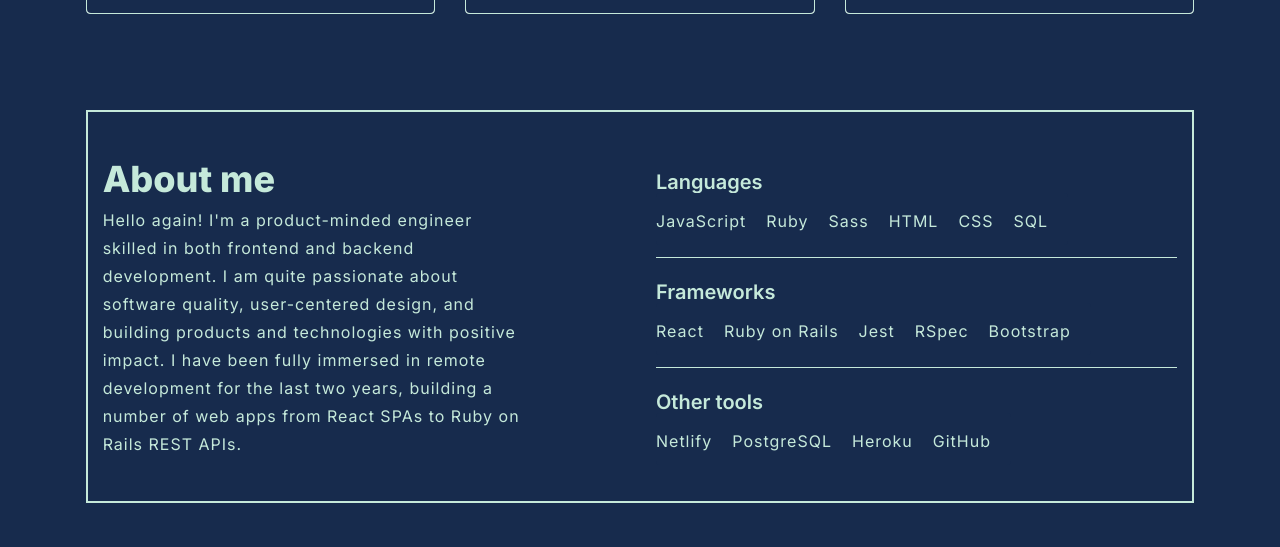
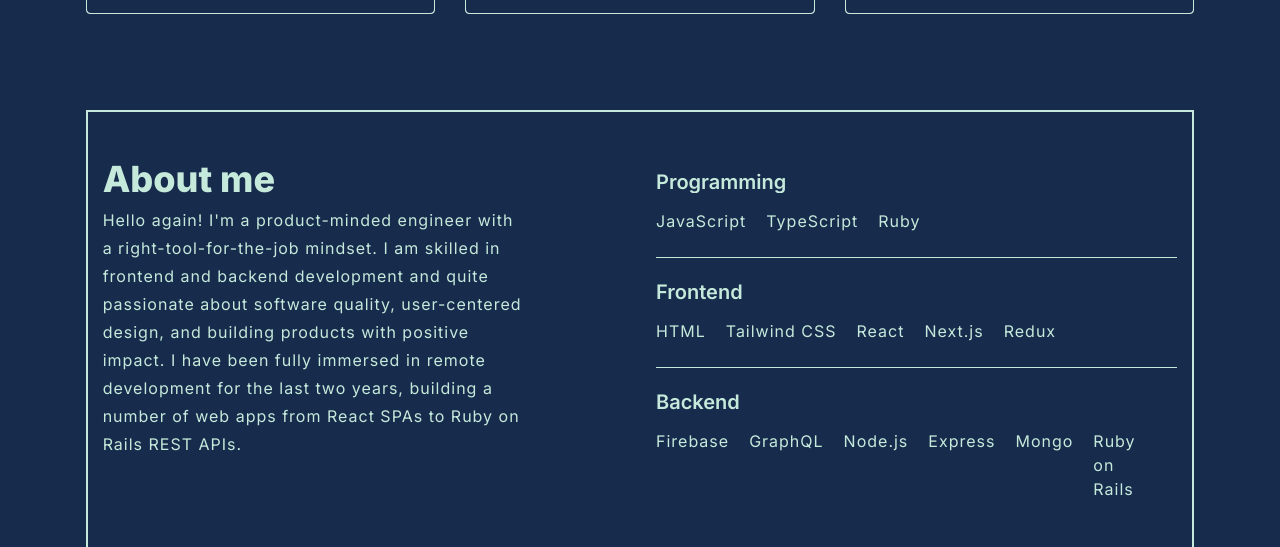
Before and after one commit to cliftondavies/cliftondavies.github.io, a plain HTML site: page index.html in a window 1280 px wide. Shown: the part 1351-1898 px from the top of the page. Drawn offline with nearby package versions, Linux system fonts and the light colour scheme.

Commit message:
Create index.html

```diff
--- a/index.html
+++ b/index.html
@@ -10,7 +10,7 @@
     <link rel="stylesheet" href="assets/css/styles.css">
     <link href="https://fonts.googleapis.com/css2?family=Inter:wght@400;500;600;700;800&family=Poppins:wght@600&display=swap" rel="stylesheet">
 
-    <title>Clifton Davies - Software Engineer</title>
+    <title>Clifton Davies - Full Stack Engineer</title>
 
     <link rel="shortcut icon" type="image/x-icon" href="favicon.ico">
   </head>
@@ -167,7 +167,7 @@
         <section class="intro mx-auto text-center animate__animated animate__zoomIn animate__slow">
           <img src="assets/images/professional_photo.jpg" class="rounded-circle mb-4 mb-lg-5" alt="professional photo" width="300" height="300">
 
-          <h2 class="mb-4 mb-lg-5">Hello there! My name is Clifton Davies.<br />I am a Software Engineer<br />based in London 🇬🇧.</h2>
+          <h2 class="mb-4 mb-lg-5">Hello there! My name is Clifton Davies.<br />I am a Full Stack Engineer<br />based in London 🇬🇧.</h2>
 
           <ul class="d-flex justify-content-center mb-4 mb-lg-5 pl-0">
             <li class="px-2"><a href="https://github.com/cliftondavies" rel="noopener" target="_blank"><i class="fab fa-github fa-2x rounded-circle"></i></a></li>
@@ -263,35 +263,34 @@
           <section class="narrative col mb-xs-5 mb-md-0">
             <h4>About me</h4>
 
-            <p>Hello again! I'm a product-minded engineer skilled in both frontend and backend development. I am quite passionate about software quality, user-centered design, and building products and technologies with positive impact. I have been fully immersed in remote development for the last two years, building a number of web apps from React SPAs to Ruby on Rails REST APIs.</p>
+            <p>Hello again! I'm a product-minded engineer with a right-tool-for-the-job mindset. I am skilled in frontend and backend development and quite passionate about software quality, user-centered design, and building products with positive impact. I have been fully immersed in remote development for the last two years, building a number of web apps from React SPAs to Ruby on Rails REST APIs.</p>
           </section>
 
           <ul class="skills list-group list-group-flush col pl-3">
-            <li class="skill-heading list-group-item pl-0">Languages
+            <li class="skill-heading list-group-item pl-0">Programming
               <ul class="skill-list list-group list-group-horizontal-md">
                 <li class="list-group-item pl-0 pt-3 border-0">JavaScript</li>
+                <li class="list-group-item pl-0 pt-3 border-0">TypeScript</li>
                 <li class="list-group-item pl-0 pt-3 border-0">Ruby</li>
-                <li class="list-group-item pl-0 pt-3 border-0">Sass</li>
-                <li class="list-group-item pl-0 pt-3 border-0">HTML</li>
-                <li class="list-group-item pl-0 pt-3 border-0">CSS</li>
-                <li class="list-group-item pl-0 pt-3 border-0">SQL</li>
               </ul>
             </li>
-            <li class="skill-heading list-group-item pl-0 pt-4">Frameworks
+            <li class="skill-heading list-group-item pl-0 pt-4">Frontend
               <ul class="skill-list list-group list-group-horizontal-md">
+                <li class="list-group-item pl-0 pt-3 border-0">HTML</li>
+                <li class="list-group-item pl-0 pt-3 border-0">Tailwind CSS</li>
                 <li class="list-group-item pl-0 pt-3 border-0">React</li>
-                <li class="list-group-item pl-0 pt-3 border-0">Ruby on Rails</li>
-                <li class="list-group-item pl-0 pt-3 border-0">Jest</li>
-                <li class="list-group-item pl-0 pt-3 border-0">RSpec</li>
-                <li class="list-group-item pl-0 pt-3 border-0">Bootstrap</li>
+                <li class="list-group-item pl-0 pt-3 border-0">Next.js</li>
+                <li class="list-group-item pl-0 pt-3 border-0">Redux</li>
               </ul>
             </li>
-            <li class="skill-heading list-group-item pl-0 pt-4">Other tools
+            <li class="skill-heading list-group-item pl-0 pt-4">Backend
               <ul class="skill-list list-group list-group-horizontal-md">
-                <li class="list-group-item pl-0 pt-3 border-0">Netlify</li>
-                <li class="list-group-item pl-0 pt-3 border-0">PostgreSQL</li>
-                <li class="list-group-item pl-0 pt-3 border-0">Heroku</li>
-                <li class="list-group-item pl-0 pt-3 border-0">GitHub</li>
+                <li class="list-group-item pl-0 pt-3 border-0">Firebase</li>
+                <li class="list-group-item pl-0 pt-3 border-0">GraphQL</li>
+                <li class="list-group-item pl-0 pt-3 border-0">Node.js</li>
+                <li class="list-group-item pl-0 pt-3 border-0">Express</li>
+                <li class="list-group-item pl-0 pt-3 border-0">Mongo</li>
+                <li class="list-group-item pl-0 pt-3 border-0">Ruby on Rails</li>
               </ul>
             </li>
           </ul>
```
